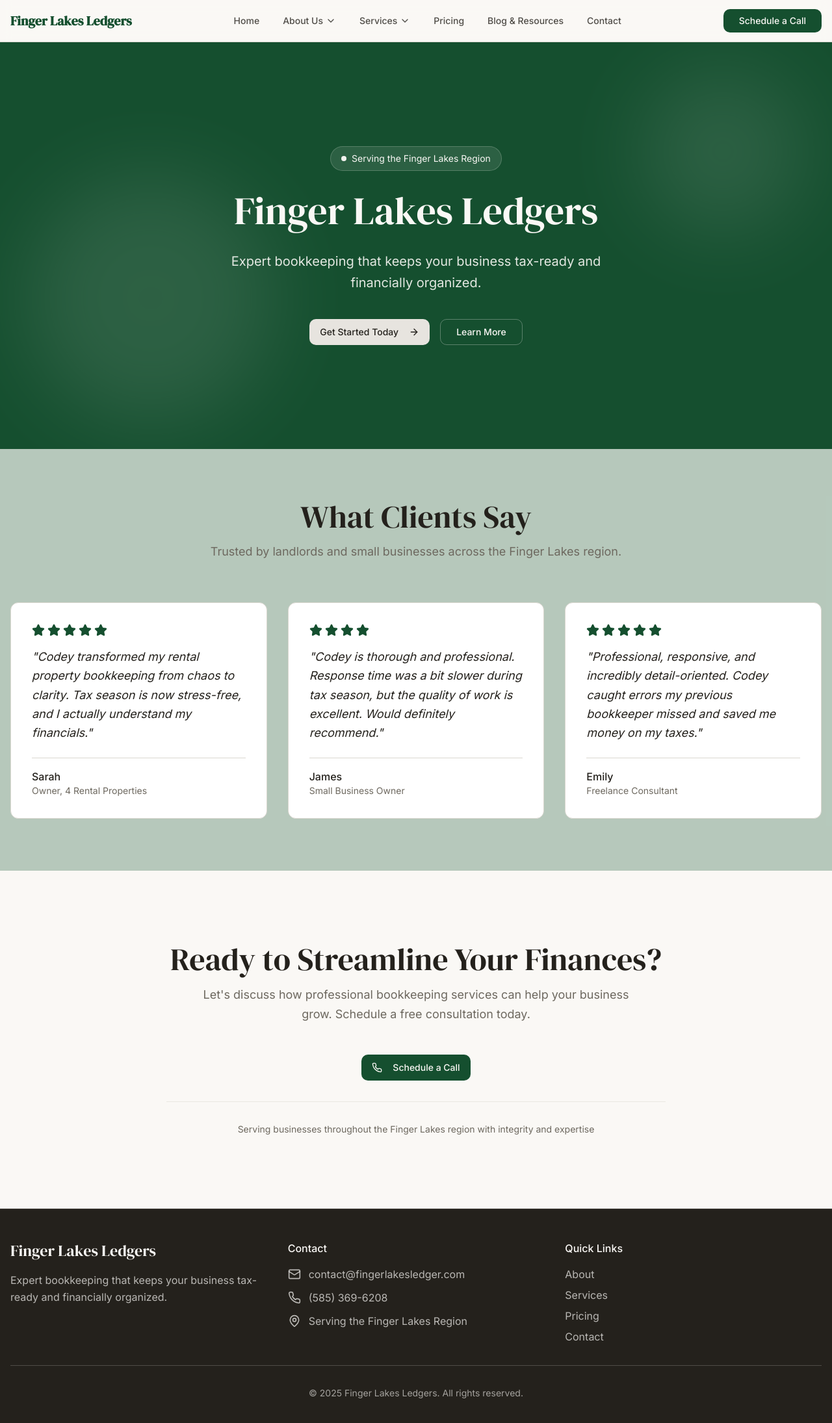
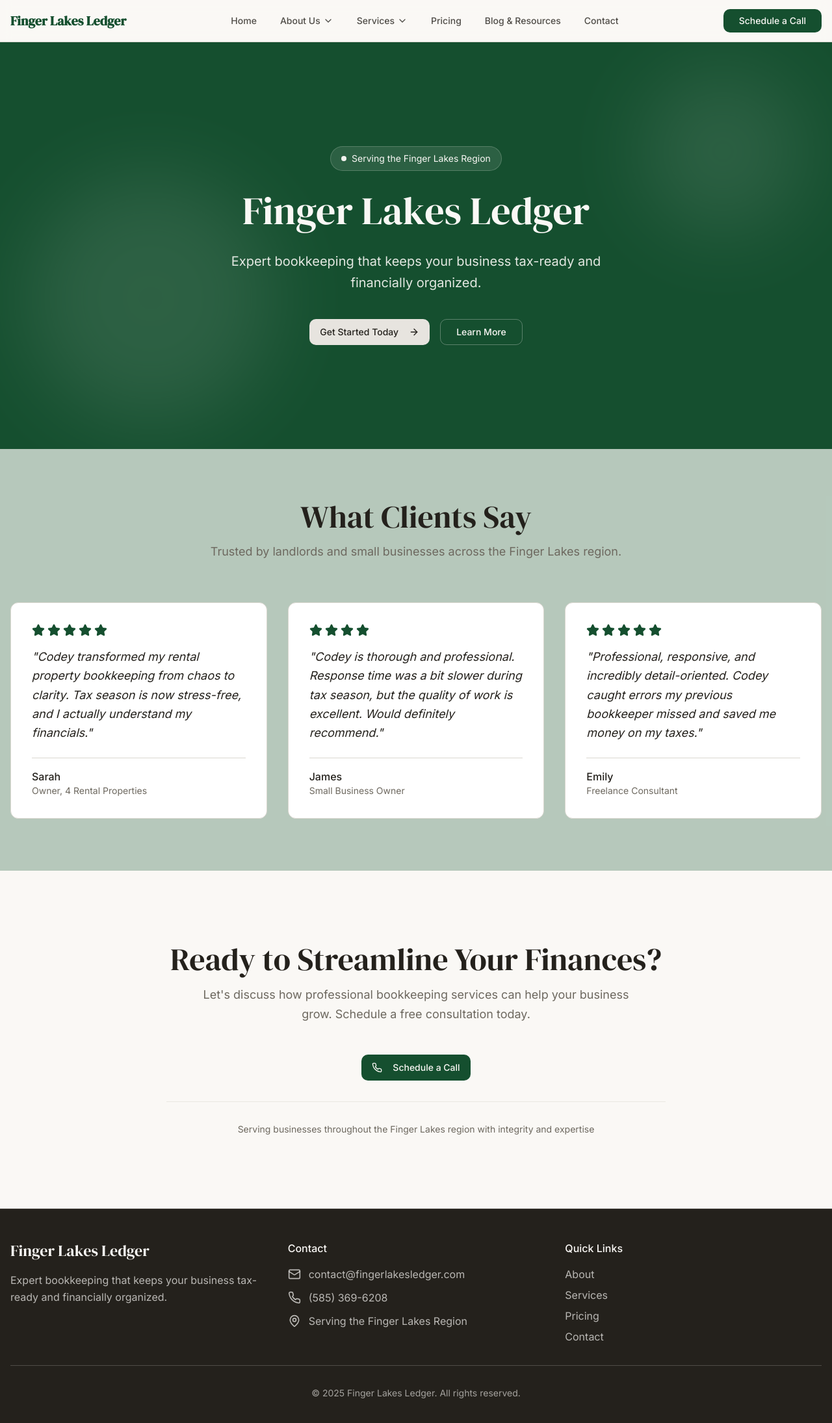
Before and after one commit to codeycragg/fingerlakesledger, a Next.js app: page / in a window 1280 px wide. Shown: the top 2190 px of the page at 65% size. Built offline with nearby package versions, Linux system fonts and the light colour scheme.

Commit message:
feat: update brand name to match domain
Consistent naming for brand, SEO, professionalism, and memorability.

Co-authored-by: null <247899024+codeycragg@users.noreply.github.com>

```diff
--- a/app/about/page.tsx
+++ b/app/about/page.tsx
@@ -9,7 +9,7 @@ export default function AboutPage() {
       <Header />
       <main className="min-h-screen">
         <div className="container mx-auto px-4 py-16">
-          <h1 className="text-4xl md:text-5xl font-serif font-bold text-center mb-12">About Finger Lakes Ledgers</h1>
+          <h1 className="text-4xl md:text-5xl font-serif font-bold text-center mb-12">About Finger Lakes Ledger</h1>
         </div>
         <AboutSection />
         <CertificationsSection />
--- a/app/layout.tsx
+++ b/app/layout.tsx
@@ -4,7 +4,7 @@ import { Inter, DM_Serif_Display } from "next/font/google"
 import { Analytics } from "@vercel/analytics/next"
 import "./globals.css"
 
-// <CHANGE> Updated fonts for professional bookkeeping aesthetic - Inter for body and DM Serif Display for elegant headings
+// Updated fonts for professional bookkeeping aesthetic - Inter for body and DM Serif Display for elegant headings
 const inter = Inter({ subsets: ["latin"] })
 const dmSerif = DM_Serif_Display({
   weight: ["400"],
@@ -13,7 +13,7 @@ const dmSerif = DM_Serif_Display({
 })
 
 export const metadata: Metadata = {
-  title: "Finger Lakes Ledgers - Professional Bookkeeping Services",
+  title: "Finger Lakes Ledger - Professional Bookkeeping Services",
   description:
     "Expert bookkeeping services for the Finger Lakes region. QuickBooks certified and Microsoft Excel specialist.",
   generator: "v0.app",
--- a/components/footer.tsx
+++ b/components/footer.tsx
@@ -8,7 +8,7 @@ export function Footer() {
       <div className="max-w-7xl mx-auto">
         <div className="grid grid-cols-1 md:grid-cols-3 gap-8 mb-8">
           <div>
-            <h3 className="font-serif text-2xl text-background mb-4">Finger Lakes Ledgers</h3>
+            <h3 className="font-serif text-2xl text-background mb-4">Finger Lakes Ledger</h3>
             <p className="text-background/70 leading-relaxed">
               Expert bookkeeping that keeps your business tax-ready and financially organized.
             </p>
@@ -67,7 +67,7 @@ export function Footer() {
 
         <div className="border-t border-background/20 pt-8">
           <p className="text-center text-background/60 text-sm">
-            © {new Date().getFullYear()} Finger Lakes Ledgers. All rights reserved.
+            © {new Date().getFullYear()} Finger Lakes Ledger. All rights reserved.
           </p>
         </div>
       </div>
--- a/components/header.tsx
+++ b/components/header.tsx
@@ -27,7 +27,7 @@ export function Header() {
       <div className="container mx-auto flex h-16 items-center justify-between px-4">
         {/* Logo */}
         <Link href="/" className="flex items-center space-x-2">
-          <span className="text-xl font-serif font-bold text-primary">Finger Lakes Ledgers</span>
+          <span className="text-xl font-serif font-bold text-primary">Finger Lakes Ledger</span>
         </Link>
 
         {/* Navigation */}
--- a/components/hero-section.tsx
+++ b/components/hero-section.tsx
@@ -18,7 +18,7 @@ export function HeroSection() {
           </div>
 
           <h1 className="font-serif text-4xl md:text-5xl lg:text-6xl font-normal leading-tight text-balance">
-            Finger Lakes Ledgers
+            Finger Lakes Ledger
           </h1>
 
           <p className="text-lg md:text-xl text-primary-foreground/90 leading-relaxed max-w-2xl mx-auto text-pretty">
```
